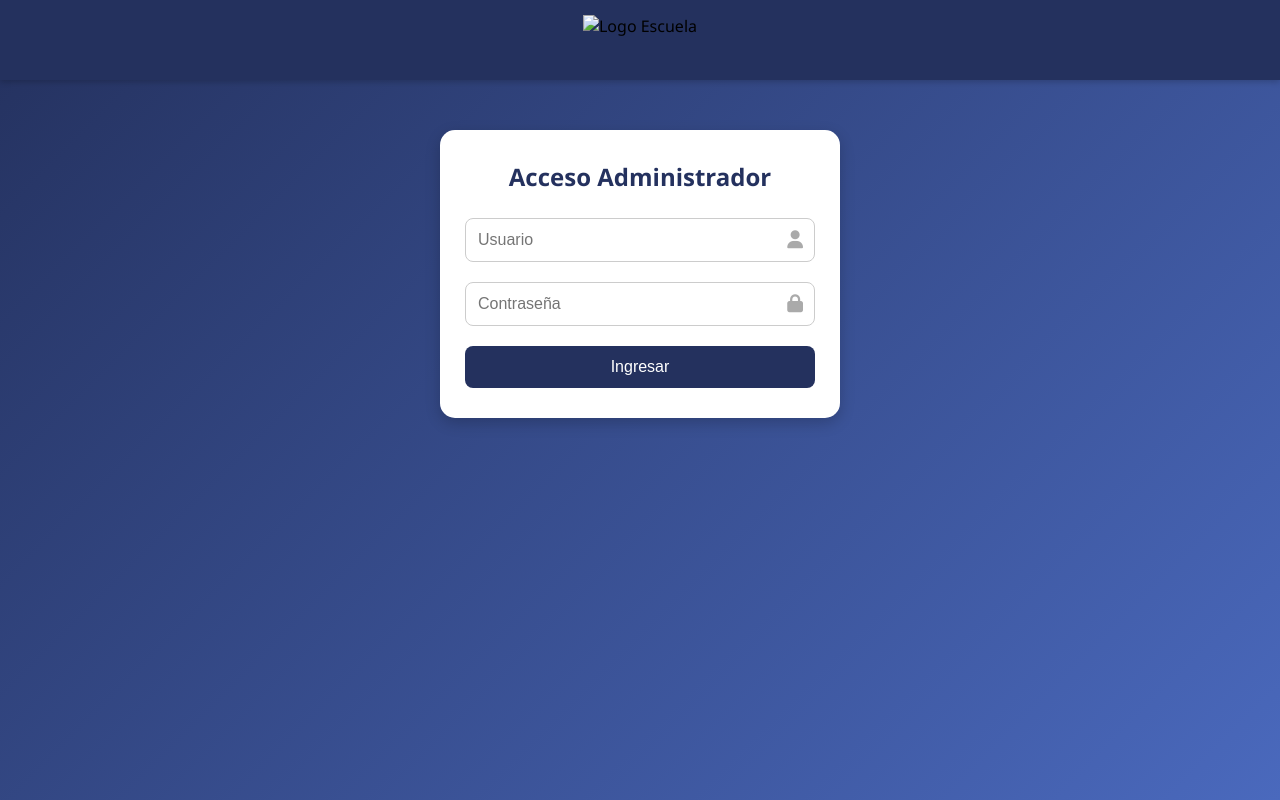
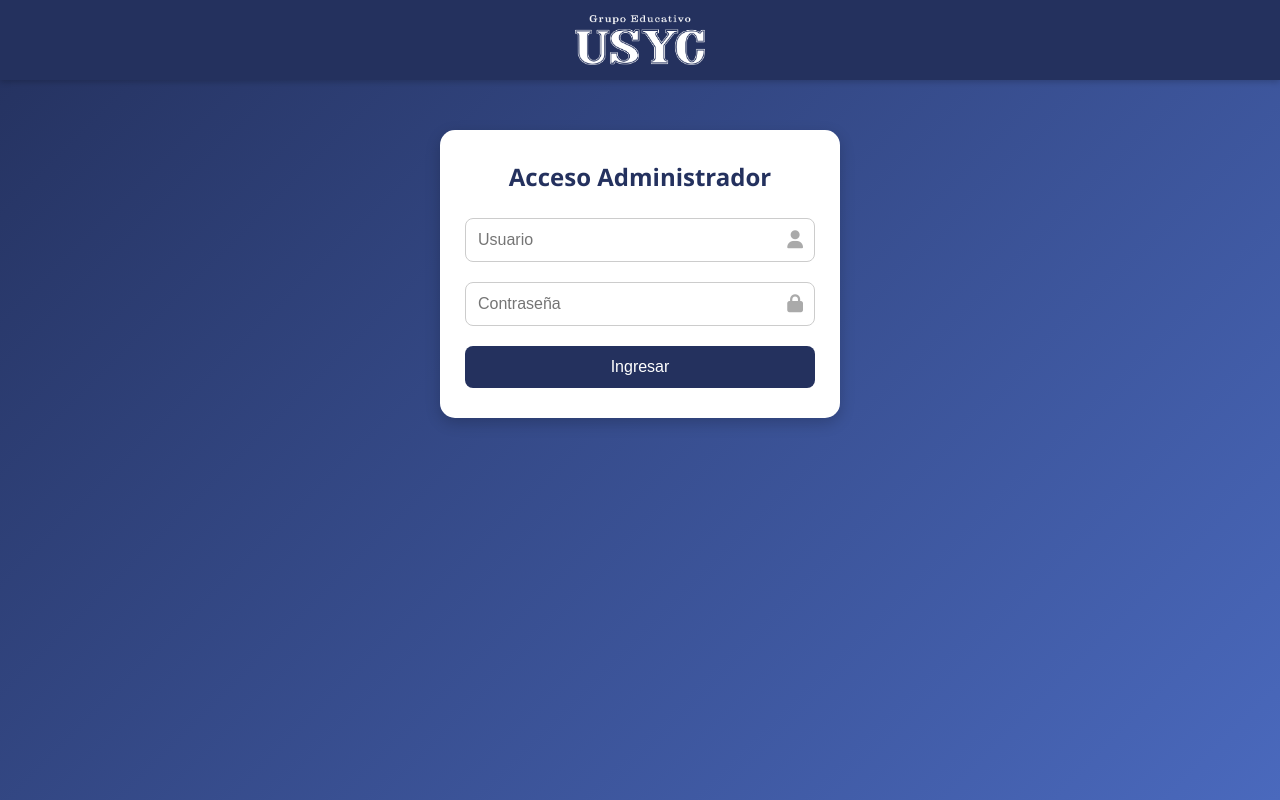
Before and after one commit to Diegousyc/USYC-BIBLIOTECA-DIGITAL, a plain HTML site: page login-admin.html in a window 1280 px wide. Drawn offline with Linux system fonts and the light colour scheme.

Commit message:
Update login-admin.html

```diff
--- a/login-admin.html
+++ b/login-admin.html
@@ -121,7 +121,7 @@
 
   <!-- Barra superior con logo -->
   <div class="navbar">
-    <img src="/img/GE_USYC.png" alt="Logo Escuela">
+    <img src="GE_USYC.png" alt="Logo Escuela">
   </div>
 
   <!-- Formulario login -->
```
